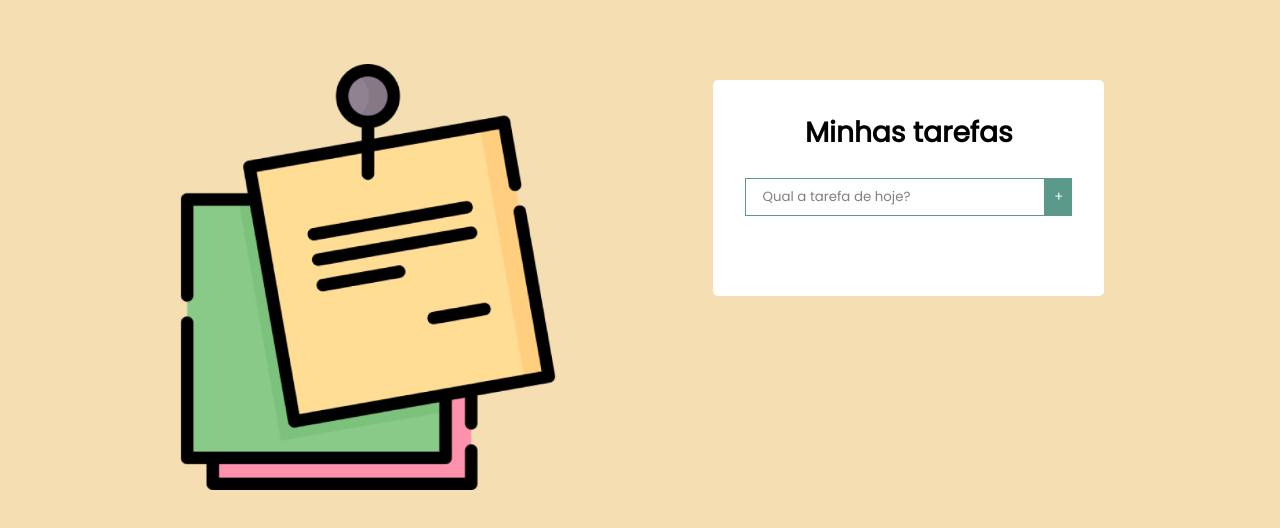
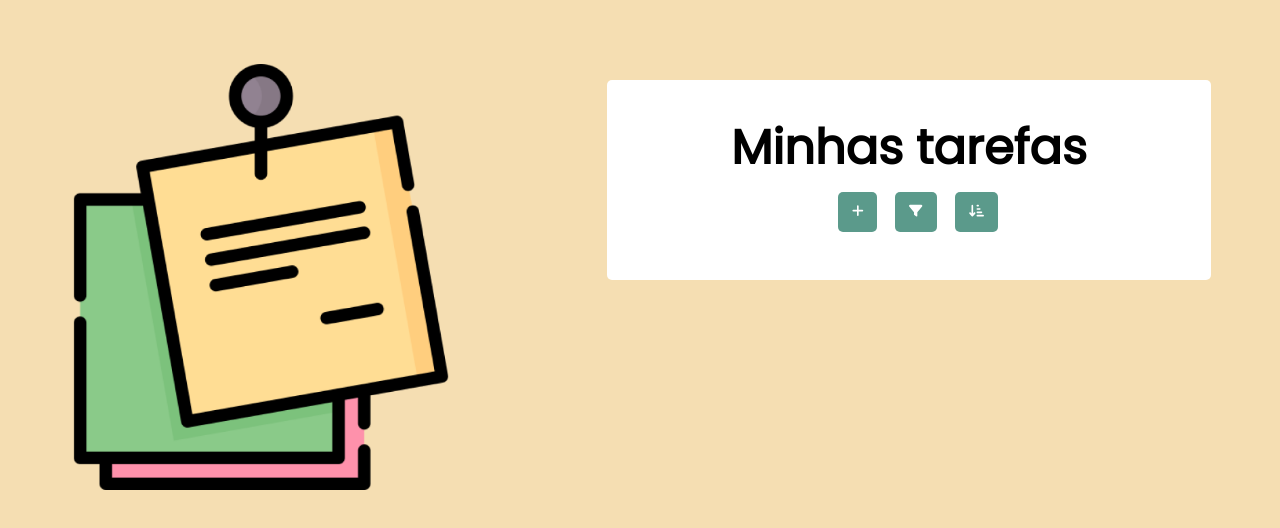
Before and after one commit to jp-avr/To-do-list, a React (Vite) app: page / in a window 1280 px wide. Shown: the top 528 px of the page. Built offline with nearby package versions, Linux system fonts and the light colour scheme; the HTML template or start-up script is replaced by a standard one.

Commit message:
aumentando o tamanho do card e permitindo adicionar descrições e cancelar a edição

```diff
--- a/src/App.css
+++ b/src/App.css
@@ -35,7 +35,7 @@ body {
 h1 {
   color: var(--cor-de-texto);
   margin-bottom: 0.5rem;
-  font-size: 1.75rem;
+  font-size: 48px;
 }
 
 p {
@@ -47,6 +47,8 @@ p {
   margin-top: 5rem;
   padding: 2rem;
   border-radius: 5px;
+  width: 604px;
+ /*  height: 300px; */
 }
 
 .TodoForm {
@@ -71,6 +73,38 @@ p {
 
 .todo-btn {
   background: #5B9A8B;
+  color: #fff;
+  border: none;
+  padding: 0.55rem;
+  cursor: pointer;
+}
+
+.todo-filter {
+  background: #5B9A8B;
+  color: #fff;
+  border: none;
+  padding: 10px 14px 10px 14px;
+  border-radius: 5px;
+  cursor: pointer;
+}
+
+.todo-filter:hover {
+  background: #bcf0e4;
+
+}
+
+.space {
+  margin-bottom: 1rem;
+  margin-left: 18px;
+}
+
+.botoes {
+  display: flex;
+  justify-content: space-evenly;
+}
+
+.todo-btn-cancelar {
+  background: #c45959;
   color: #fff;
   border: none;
   padding: 0.55rem;
--- a/src/components/ToDoWrapper.tsx
+++ b/src/components/ToDoWrapper.tsx
@@ -77,13 +77,22 @@ export default function TodoWrapper() {
         });
     };
 
+    const cancelEdit = () => {
+        setTodos(prevTodos => prevTodos.map(todo => ({ ...todo, isEditing: false })));
+    };
+
     return (
         <div className='TodoWrapper'>
             <h1>Minhas tarefas</h1>
             <TodoForm addTodo={addTodo}></TodoForm>
             {todos.map((todo) => (
                 todo.isEditing ? (
-                    <EditTodoForm editarTarefa={editTarefa} tarefa={todo} key={todo.id}></EditTodoForm>
+                    <EditTodoForm
+                        key={todo.id}
+                        tarefa={todo}
+                        editarTarefa={editTarefa}
+                        onCancel={cancelEdit} // Passa a função cancelEdit para o EditTodoForm
+                    />
                 ) : (
                     <Todo
                         key={todo.id}
@@ -91,7 +100,7 @@ export default function TodoWrapper() {
                         tarefaCompleta={tarefaCompleta}
                         deletarTarefa={deletarTarefa}
                         editarTarefa={editarTarefa}
-                    ></Todo>
+                    />
                 )
             ))}
         </div>
--- a/src/components/TodoEditForm.tsx
+++ b/src/components/TodoEditForm.tsx
@@ -7,9 +7,10 @@ interface EditTodoFormProps {
         tarefa: string;
         description: string;
     };
+    onCancel: () => void; // Adicionamos uma propriedade onCancel
 }
 
-export const EditTodoForm: React.FC<EditTodoFormProps> = ({ editarTarefa, tarefa }) => {
+export const EditTodoForm: React.FC<EditTodoFormProps> = ({ editarTarefa, tarefa, onCancel }) => {
     const [value, setValue] = useState(tarefa.tarefa);
     const [description, setDescription] = useState(tarefa.description);
 
@@ -22,22 +23,20 @@ export const EditTodoForm: React.FC<EditTodoFormProps> = ({ editarTarefa, tarefa
         setDescription("");
     };
 
+    const handleCancel = () => {
+        onCancel(); // Chama a função onCancel para fechar o formulário
+    };
+
     return (
         <form className="ToDoForm" onSubmit={handleSubmit}>
-            <input
-                type="text"
-                className="todo-input"
-                value={value}
-                placeholder="Atualizar Tarefa"
-                onChange={(e) => setValue(e.target.value)}
-            />
-            {/* <textarea
-                className="todo-input"
-                value={description}
-                placeholder="Atualizar Descrição"
-                onChange={(e) => setDescription(e.target.value)}
-            /> */}
-            <button type="submit" className="todo-btn">Atualizar</button>
+            <div>
+                <input type="text" className="todo-input" value={value} placeholder="Atualizar Tarefa" onChange={(e) => setValue(e.target.value)}/>
+                <textarea className="todo-input" value={description} placeholder="Atualizar Descrição" onChange={(e) => setDescription(e.target.value)}/>
+            </div>
+            <div className="botoes">
+                <button type="submit" className="todo-btn">Atualizar</button>
+                <button type="button" onClick={handleCancel} className="todo-btn-cancelar">Cancelar</button>
+            </div>
         </form>
     );
 };
--- a/src/components/TodoForm.tsx
+++ b/src/components/TodoForm.tsx
@@ -1,30 +1,49 @@
 import { useState } from 'react';
+import { FontAwesomeIcon } from '@fortawesome/react-fontawesome';
+import { faFilter } from '@fortawesome/free-solid-svg-icons';
+import { faPlus, faArrowDownShortWide } from '@fortawesome/free-solid-svg-icons';
 
 interface TodoFormProps {
-    addTodo: (todo: string) => void;
+    addTodo: (todo: string, description: string) => void;
 }
 
 export const TodoForm: React.FC<TodoFormProps> = ({ addTodo }) => {
-    const [value, setValue] = useState("");
+    const [showForm, setShowForm] = useState(false);
+    const [task, setTask] = useState("");
+    const [description, setDescription] = useState("");
 
     const handleSubmit = (e: React.FormEvent<HTMLFormElement>) => {
         e.preventDefault();
-
-        addTodo(value);
-
-        setValue("");
+        addTodo(task, description);
+        setTask("");
+        setDescription("");
+        setShowForm(false);
     };
 
+    if (!showForm) {
+        return (
+            <div>
+                <button onClick={() => setShowForm(true)} className='todo-filter space'><FontAwesomeIcon icon={faPlus} /></button>
+
+                <button onClick={() => setShowForm(true)} className='todo-filter space'><FontAwesomeIcon icon={faFilter} /></button>
+
+                <button onClick={() => setShowForm(true)} className='todo-filter space'><FontAwesomeIcon icon={faArrowDownShortWide} /></button>
+            </div>
+        );
+    }
+
     return (
-        <form className="TodoForm" onSubmit={handleSubmit}>
-            <input
-                type="text"
-                className="todo-input"
-                value={value}
-                placeholder="Qual a tarefa de hoje?"
-                onChange={(e) => setValue(e.target.value)}
-            />
-            <button type="submit" className="todo-btn">+</button>
+        <form onSubmit={handleSubmit} className='TodoForm'>
+            <div>
+                <input type="text" className='todo-input' value={task} placeholder="Qual a tarefa?" onChange={(e) => setTask(e.target.value)}/>
+            </div>
+            <div>
+                <textarea value={description} className='todo-input' placeholder="Descrição da tarefa" onChange={(e) => setDescription(e.target.value)}/>
+            </div>
+            <div className='botoes'>
+                <button type="submit" className='todo-btn'>Adicionar Tarefa</button>
+                <button onClick={() => setShowForm(false)} className='todo-btn-cancelar'>Cancelar</button>
+            </div>
         </form>
     );
 };
```
